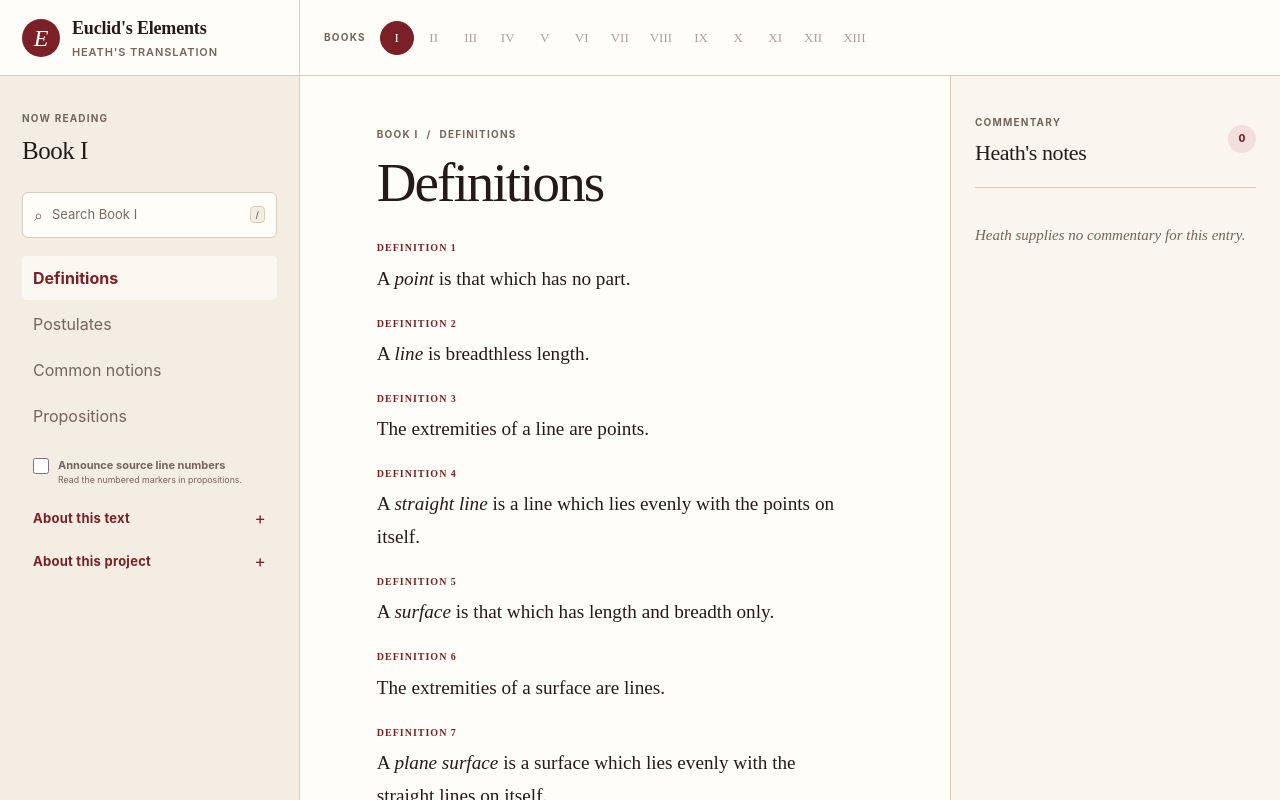
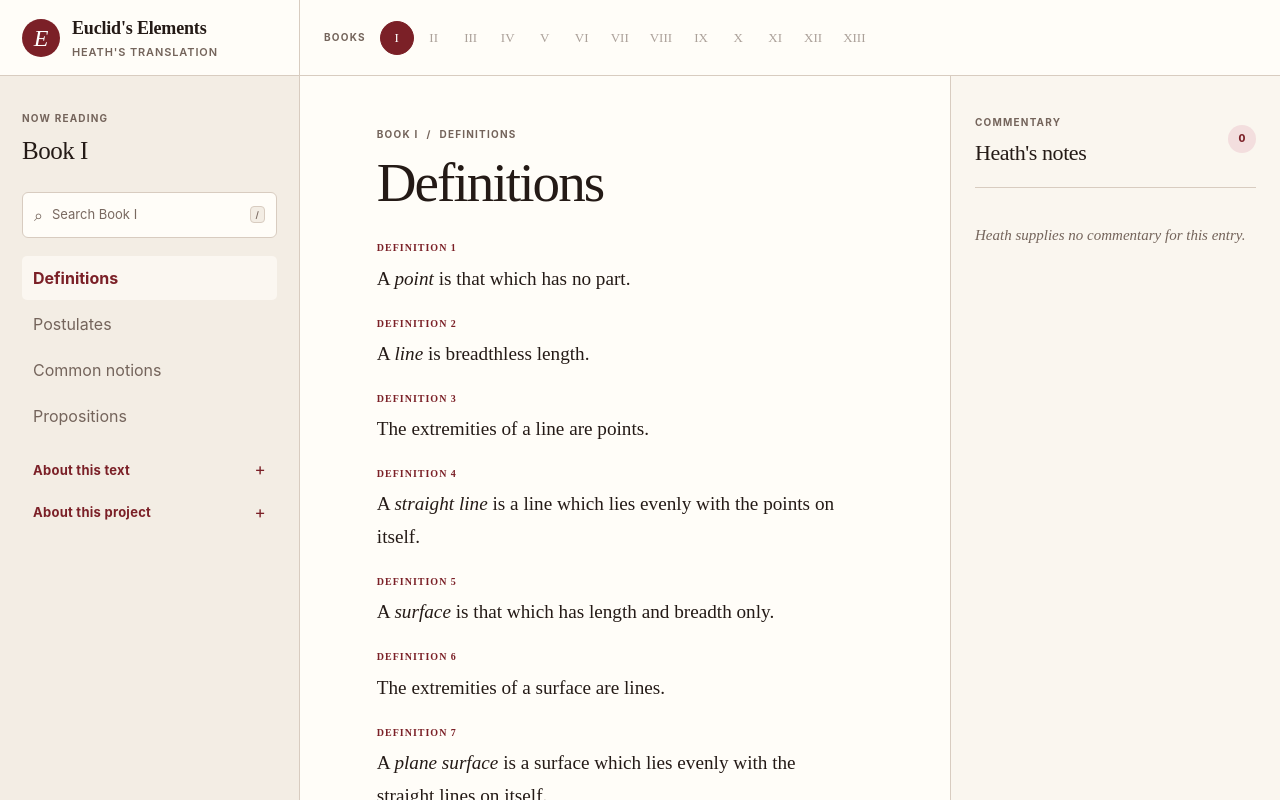
Before and after one commit to avyfain/euclid, a Next.js app: page / in a window 1280 px wide. Built offline with nearby package versions, Linux system fonts and the light colour scheme.

Commit message:
Always announce source line numbers

```diff
--- a/app/EuclidReader.tsx
+++ b/app/EuclidReader.tsx
@@ -17,10 +17,7 @@ const COLLAPSED_FOUNDATION_SECTION_IDS = new Set([
   "common-notions",
 ]);
 
-const LINE_NUMBER_PREFERENCE_KEY = "euclid-announce-source-line-numbers";
-
-function addAccessibleLineNumbers(html: string, enabled: boolean) {
-  if (!enabled) return html;
+function addAccessibleLineNumbers(html: string) {
   return html.replace(
     /<span class="source-line-number" aria-hidden="true" data-line="([^"]+)"><\/span>/g,
     '<span class="source-line-number" data-line="$1"><span class="sr-only">Source line $1.</span></span>',
@@ -168,7 +165,6 @@ export function EuclidReader({ book }: { book: EuclidBook }) {
   const [query, setQuery] = useState("");
   const [navOpen, setNavOpen] = useState(false);
   const [isCompact, setIsCompact] = useState(false);
-  const [announceLineNumbers, setAnnounceLineNumbers] = useState(false);
   const searchRef = useRef<HTMLInputElement>(null);
   const articleRef = useRef<HTMLElement>(null);
   const articleHeadingRef = useRef<HTMLHeadingElement>(null);
@@ -182,15 +178,6 @@ export function EuclidReader({ book }: { book: EuclidBook }) {
     allItems.findIndex(({ item }) => item.id === activeItemId),
   );
   const active = allItems[activeIndex] ?? allItems[0];
-
-  useEffect(() => {
-    const frame = window.requestAnimationFrame(() => {
-      setAnnounceLineNumbers(
-        window.localStorage.getItem(LINE_NUMBER_PREFERENCE_KEY) === "true",
-      );
-    });
-    return () => window.cancelAnimationFrame(frame);
-  }, []);
 
   useEffect(() => {
     const syncFromLocation = (focusArticle = false) => {
@@ -587,24 +574,6 @@ export function EuclidReader({ book }: { book: EuclidBook }) {
             </>
           )}
 
-          <label className="line-number-option">
-            <input
-              type="checkbox"
-              checked={announceLineNumbers}
-              onChange={(event) => {
-                setAnnounceLineNumbers(event.target.checked);
-                window.localStorage.setItem(
-                  LINE_NUMBER_PREFERENCE_KEY,
-                  String(event.target.checked),
-                );
-              }}
-            />
-            <span>
-              Announce source line numbers
-              <small>Read the numbered markers in propositions.</small>
-            </span>
-          </label>
-
           <details className="source-note">
             <summary>
               <span>About this text</span>
@@ -700,7 +669,7 @@ export function EuclidReader({ book }: { book: EuclidBook }) {
             )}
             {activeSection.id === "propositions" ? (
               <>
-                {announceLineNumbers && <span className="sr-only">Source line 1.</span>}
+                <span className="sr-only">Source line 1.</span>
                 <h1
                   className="proposition-title"
                   data-line="1"
@@ -730,7 +699,7 @@ export function EuclidReader({ book }: { book: EuclidBook }) {
                       className="source-block"
                       // The extraction script emits only a small, explicit TEI tag allowlist.
                       dangerouslySetInnerHTML={{
-                        __html: addAccessibleLineNumbers(block, announceLineNumbers),
+                        __html: addAccessibleLineNumbers(block),
                       }}
                       key={blockIndex}
                     />
--- a/app/globals.css
+++ b/app/globals.css
@@ -485,32 +485,6 @@ kbd {
   line-height: 1.35;
   -webkit-box-orient: vertical;
   -webkit-line-clamp: 2;
-}
-
-.line-number-option {
-  display: flex;
-  align-items: flex-start;
-  gap: 9px;
-  margin: 20px 11px 0;
-  color: var(--muted);
-  cursor: pointer;
-  font-size: 11px;
-  font-weight: 700;
-  line-height: 1.35;
-}
-
-.line-number-option input {
-  width: 16px;
-  height: 16px;
-  flex: 0 0 auto;
-  margin: 0;
-  accent-color: var(--accent);
-}
-
-.line-number-option small {
-  display: block;
-  margin-top: 2px;
-  font-weight: 400;
 }
 
 .reading-pane {
```
Also changed, not shown: 2 other files (tests, documents, lock files or other folders).
